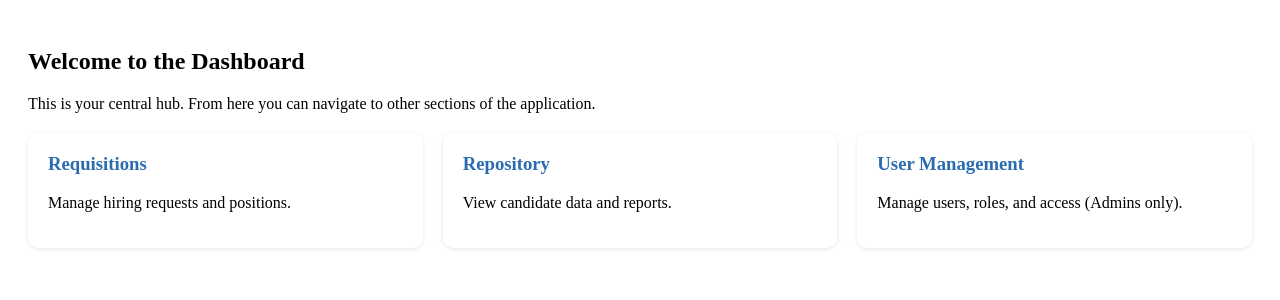
After one commit to Dubeyji1233/Hr-Portal, a Flask app: template templates/dashboard.html in a window 1280 px wide. The commit adds this page. Shown: the top 300 px of the page. Run offline with Flask 3, Linux system fonts and the light colour scheme; the template is opened without the code that fills it, so the values that code supplies are empty.

Commit message:
Basic Dashboard Page added. RLS implementation for the home page. SSO login data insert fixed.

```diff
--- a/app.py
+++ b/app.py
@@ -75,8 +75,8 @@ def login():
                 return redirect(url_for('login'))
 
             # Validate password
-            if password == user.get("password_hash"):  # Ideally, use hashing here
-                session["user"] = {"email": user["email"], "name": user["name"], "role": user.get("role", "Static")}
+            if password == user.get("password_hash"):
+                session["user"] = {"email": user["email"], "name": user["name"], "role": user.get("role", "static")}
                 return redirect(url_for('home'))
             else:
                 flash("Incorrect password.")
@@ -94,7 +94,8 @@ def auth_response():
     code = request.args.get('code')
     msal_app = build_msal_app()
     result = msal_app.acquire_token_by_authorization_code(
-        code, scopes=SCOPE,
+        code,
+        scopes=SCOPE,
         redirect_uri=url_for('auth_response', _external=True).replace("127.0.0.1", "localhost")
     )
 
@@ -109,25 +110,71 @@ def auth_response():
             return redirect(url_for('login'))
 
         conn = get_db_connection()
+        user_data = None
+
         if conn:
             with conn.cursor() as cursor:
-                cursor.execute("SELECT * FROM users WHERE email = %s", (email,))
-                user = cursor.fetchone()
-                if not user:
-                    cursor.execute("INSERT INTO users (email, name, azure_oid) VALUES (%s, %s, %s)", (email, name, oid))
+                # Check if user exists
+                cursor.execute("SELECT email, name, role FROM users WHERE email = %s", (email,))
+                user_row = cursor.fetchone()
+
+                if user_row:
+                    # Existing user
+                    user_data = {
+                        "email": user_row["email"],
+                        "name": user_row["name"],
+                        "role": user_row["role"]
+                    }
+                else:
+                    # New user — assign default role "HR"
+                    default_role = "hr"
+                    cursor.execute(
+                        "INSERT INTO users (email, name, azure_oid, role) VALUES (%s, %s, %s, %s)",
+                        (email, name, oid, default_role)
+                    )
                     conn.commit()
+                    user_data = {
+                        "email": email,
+                        "name": name,
+                        "role": default_role
+                    }
+
             conn.close()
 
-        session["user"] = {"email": email, "name": name, "role": "Employee"}  # You can change role logic later
-        return redirect(url_for('home'))
-    else:
-        return "SSO Login failed", 401
+        if user_data:
+            session["user"] = user_data
+            return redirect(url_for('home'))
+
+    return "SSO Login failed", 401
 
 @app.route('/home')
 def home():
     if 'user' not in session:
         return redirect(url_for('login'))
-    return render_template('home.html', user=session['user'])
+
+    # Default page
+    page = request.args.get('page', 'dashboard')
+    user_role = session['user']['role']
+
+    print("Logged in as:", session['user'])
+
+    # Define allowed pages for non-admins
+    allowed_pages = {
+        'Hiring Manager': ['dashboard', 'requisition', 'repository'],
+        'HR': ['dashboard', 'repository'],
+    }
+
+    # Admin gets access to all pages
+    all_pages = ['dashboard', 'requisition', 'repository', 'usermanagement']
+    if user_role == 'admin':
+        allowed = all_pages
+    else:
+        allowed = allowed_pages.get(user_role, [])
+
+    if page not in allowed:
+        page = 'notallowed'
+
+    return render_template('home.html', user=session['user'], page=page)
 
 @app.route('/logout')
 def logout():
--- /dev/null
+++ b/templates/dashboard.html
@@ -0,0 +1,44 @@
+<style>
+  .dashboard {
+    padding: 20px;
+  }
+
+  .card-container {
+    display: flex;
+    gap: 20px;
+    margin-top: 20px;
+    flex-wrap: wrap;
+  }
+
+  .card {
+    flex: 1 1 250px;
+    background-color: #ffffff;
+    padding: 20px;
+    border-radius: 10px;
+    box-shadow: 0 1px 4px rgba(0,0,0,0.1);
+  }
+
+  .card h3 {
+    margin-top: 0;
+    color: #2b6cb0;
+  }
+</style>
+<div class="dashboard">
+  <h2>Welcome to the Dashboard</h2>
+  <p>This is your central hub. From here you can navigate to other sections of the application.</p>
+
+  <div class="card-container">
+    <div class="card">
+      <h3>Requisitions</h3>
+      <p>Manage hiring requests and positions.</p>
+    </div>
+    <div class="card">
+      <h3>Repository</h3>
+      <p>View candidate data and reports.</p>
+    </div>
+    <div class="card">
+      <h3>User Management</h3>
+      <p>Manage users, roles, and access (Admins only).</p>
+    </div>
+  </div>
+</div>
```
Also changed, not shown: templates/home.html (+32 -58 lines).
